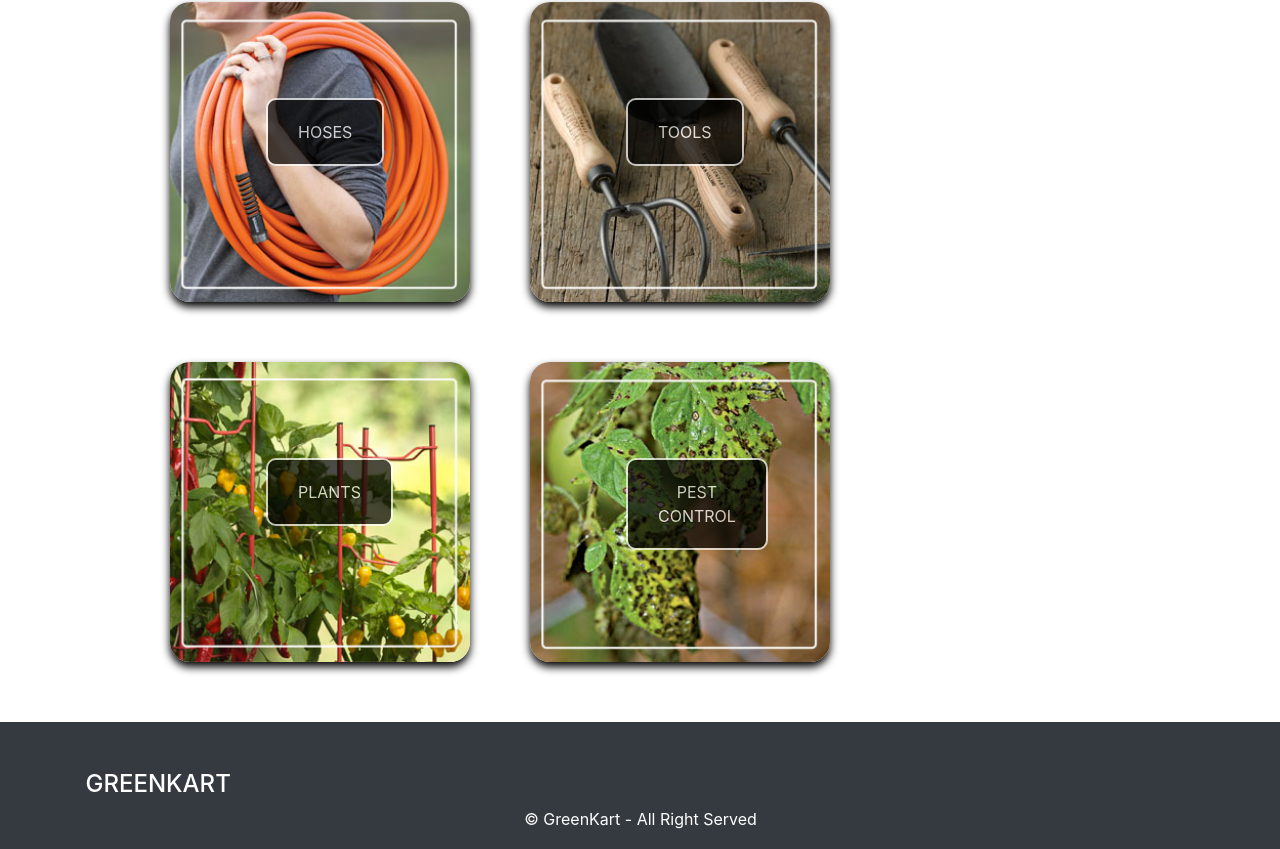
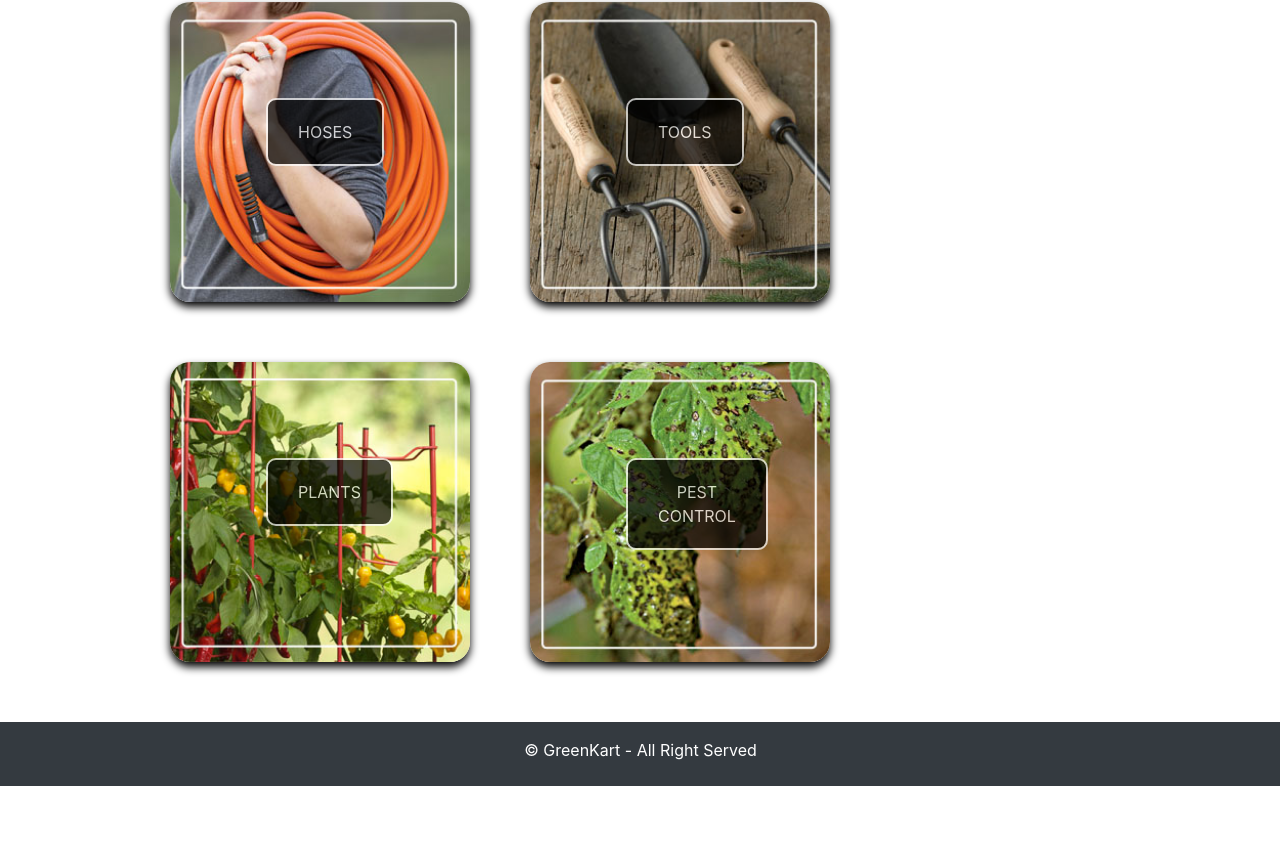
Before and after one commit to hireign/greenkart, a React (Create React App) app: page / in a window 1280 px wide. Shown: the part 481-1330 px from the top of the page. After the commit the page ends 1267 px from the top, so only its background shows below. Built offline with nearby package versions, Linux system fonts and the light colour scheme.

Commit message:
Changes for footer

```diff
--- a/src/components/FooterComponent/FooterComponent.jsx
+++ b/src/components/FooterComponent/FooterComponent.jsx
@@ -7,10 +7,10 @@
         <div className="footer-middle  bg-dark" >
         <div   className="container" >
         <div className="row">
-       <FooterContentComponent></FooterContentComponent>
+
             </div>
             <div className=".footer-bottom ">
-                <p className="text-center text-white">
+                <p className="text-center text-white mt-2">
                     &copy; GreenKart - All Right Served
                 </p>
             </div>
--- a/src/components/FooterComponent/FooterComponent.scss
+++ b/src/components/FooterComponent/FooterComponent.scss
@@ -1,9 +1,9 @@
 .footer-middle{
     background: #B8B4B3;
-    padding-top: 3rem;
     color: FEFBFA;
-    padding-bottom: 2px;
+    padding-top:8px;
     padding-left:1px;
+    padding-bottom:8px;
 }
 
 .footer-bottom{
```
